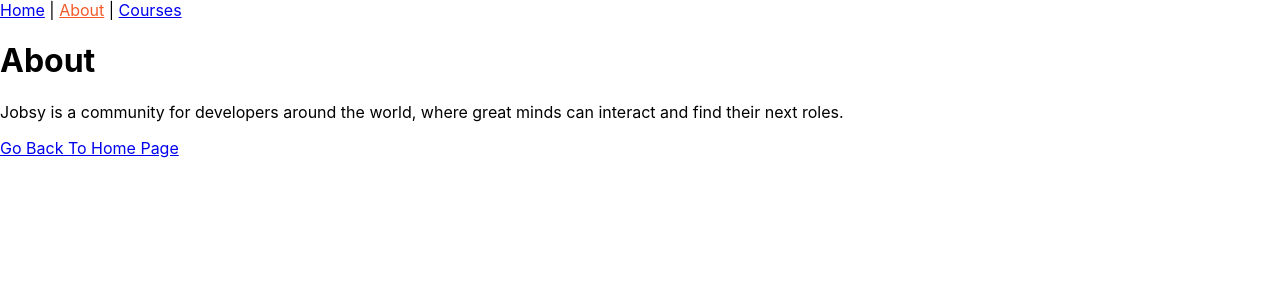
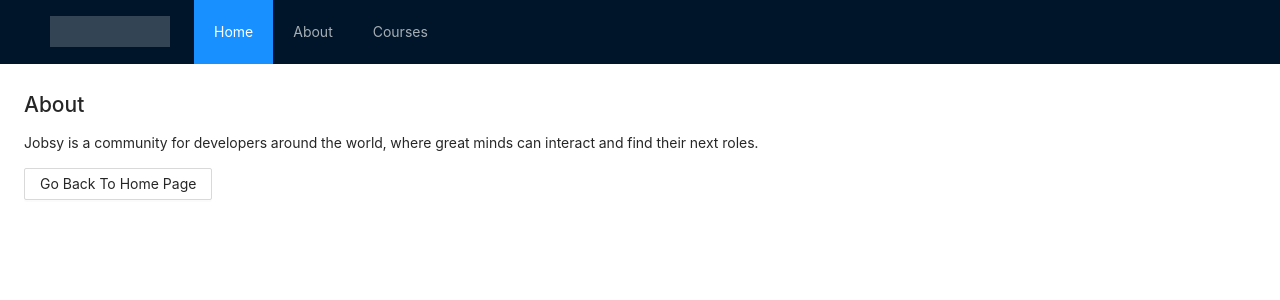
Before and after one commit to subhanahmed047/coursify, a React app: page /about in a window 1280 px wide. Shown: the top 300 px of the page. Built offline with nearby package versions, Linux system fonts and the light colour scheme; no server answers; what redux-immutable-state-invariant would draw is missing.

Commit message:
add layout to pages

```diff
--- a/src/App.js
+++ b/src/App.js
@@ -1,21 +1,22 @@
 import React from 'react';
 import { Route, Switch } from 'react-router-dom';
-import Header from './components/common/Header';
+import { Layout } from 'antd';
+import AppHeader from './components/common/AppHeader';
 import PageNotFound from './components/common/PageNotFound';
 import HomePage from './components/home/HomePage';
 import AboutPage from './components/about/AboutPage';
 import CoursesPage from './components/courses/CoursesPage';
 
 const App = () => (
-  <>
-    <Header />
+  <Layout>
+    <AppHeader />
     <Switch>
       <Route exact path="/" component={HomePage} />
       <Route path="/about" component={AboutPage} />
       <Route path="/courses" component={CoursesPage} />
       <Route component={PageNotFound} />
     </Switch>
-  </>
+  </Layout>
 );
 
 export default App;
--- a/src/components/about/AboutPage.js
+++ b/src/components/about/AboutPage.js
@@ -1,15 +1,24 @@
 import React from 'react';
 import { Link } from 'react-router-dom';
+import { Layout, Button } from 'antd';
+
+import Wrapper from '../common/Wrapper';
+
+const { Content } = Layout;
 
 const AboutPage = () => (
-  <div>
+  <Content>
+    <Wrapper>
       <h1>About</h1>
       <p>
         Jobsy is a community for developers around the world, where great minds
         can interact and find their next roles.
       </p>
+      <Button>
         <Link to="/">Go Back To Home Page</Link>
-  </div>
+      </Button>
+    </Wrapper>
+  </Content>
 );
 
 export default AboutPage;
--- /dev/null
+++ b/src/components/common/AppHeader.js
@@ -0,0 +1,40 @@
+import React from 'react';
+import { NavLink } from 'react-router-dom';
+import { Layout, Menu } from 'antd';
+import styled from 'styled-components';
+const { Header } = Layout;
+
+const Logo = styled.div`
+  width: 120px;
+  height: 31px;
+  background: rgba(255, 255, 255, 0.2);
+  margin: 16px 24px 16px 0;
+  float: left;
+`;
+
+const AppHeader = () => {
+  return (
+    <Header>
+      <Logo />
+      <Menu theme="dark" mode="horizontal" defaultSelectedKeys={['1']}>
+        <Menu.Item key="1">
+          <NavLink to="/" activeClassName="selected" exact>
+            Home
+          </NavLink>
+        </Menu.Item>
+        <Menu.Item key="2">
+          <NavLink to="about" activeClassName="selected">
+            About
+          </NavLink>
+        </Menu.Item>
+        <Menu.Item key="3">
+          <NavLink to="courses" activeClassName="selected">
+            Courses
+          </NavLink>
+        </Menu.Item>
+      </Menu>
+    </Header>
+  );
+};
+
+export default AppHeader;
--- a/src/components/common/Header.js
+++ /dev/null
@@ -1,23 +0,0 @@
-import React from 'react';
-import { NavLink } from 'react-router-dom';
-
-const Header = () => {
-  const activeStyle = { color: '#F15B2A' };
-  return (
-    <>
-      <NavLink to="/" activeStyle={activeStyle} exact>
-        Home
-      </NavLink>
-      {' | '}
-      <NavLink to="about" activeStyle={activeStyle}>
-        About
-      </NavLink>
-      {' | '}
-      <NavLink to="courses" activeStyle={activeStyle}>
-        Courses
-      </NavLink>
-    </>
-  );
-};
-
-export default Header;
--- /dev/null
+++ b/src/components/common/Wrapper.js
@@ -0,0 +1,9 @@
+import styled from 'styled-components';
+
+const Wrapper = styled.div`
+  background: #fff;
+  padding: 24px;
+  min-height: 280px;
+`;
+
+export default Wrapper;
--- /dev/null
+++ b/src/components/courses/CourseForm.js
@@ -0,0 +1,41 @@
+import React from 'react';
+import { Modal } from 'antd';
+import { Form, Input, Select } from 'antd';
+
+const { Option } = Select;
+
+const layout = {
+  labelCol: { span: 8 },
+  wrapperCol: { span: 16 },
+};
+
+const CourseForm = ({ showForm, onClose }) => {
+  const [form] = Form.useForm();
+
+  return (
+    <Modal
+      title="Add Course"
+      visible={showForm}
+      onOk={onClose}
+      onCancel={onClose}
+    >
+      <Form {...layout} form={form} name="control-hooks">
+        <Form.Item name="note" label="Note" rules={[{ required: true }]}>
+          <Input />
+        </Form.Item>
+        <Form.Item name="gender" label="Gender" rules={[{ required: true }]}>
+          <Select
+            placeholder="Select a option and change input text above"
+            allowClear
+          >
+            <Option value="male">male</Option>
+            <Option value="female">female</Option>
+            <Option value="other">other</Option>
+          </Select>
+        </Form.Item>
+      </Form>
+    </Modal>
+  );
+};
+
+export default CourseForm;
--- a/src/components/courses/CourseList.js
+++ b/src/components/courses/CourseList.js
@@ -1,40 +1,49 @@
 import React from 'react';
 import PropTypes from 'prop-types';
+import { Table } from 'antd';
+
+import { Button, Tooltip } from 'antd';
+import { EditFilled, DeleteFilled } from '@ant-design/icons';
 import { Link } from 'react-router-dom';
 
-const CourseList = ({ courses }) => (
-  <table className="table">
-    <thead>
-      <tr>
-        <th />
-        <th>Title</th>
-        <th>Author</th>
-        <th>Category</th>
-      </tr>
-    </thead>
-    <tbody>
-      {courses.map((course) => {
-        return (
-          <tr key={course.id}>
-            <td>
-              <a
-                className="btn btn-light"
-                href={'http://pluralsight.com/courses/' + course.slug}
-              >
-                Watch
-              </a>
-            </td>
-            <td>
-              <Link to={'/course/' + course.slug}>{course.title}</Link>
-            </td>
-            <td>{course.author.name}</td>
-            <td>{course.category}</td>
-          </tr>
-        );
-      })}
-    </tbody>
-  </table>
-);
+const CourseList = ({ courses }) => {
+  const columns = [
+    {
+      title: 'Title',
+      dataIndex: 'title',
+      key: 'title',
+    },
+    {
+      title: 'Author',
+      key: 'author[name]',
+      render: (text, record) => <Link to="#">{record.author.name}</Link>,
+    },
+    {
+      title: 'Category',
+      dataIndex: 'category',
+      key: 'category',
+    },
+    {
+      title: 'Action',
+      key: 'action',
+      render: (text, record) => (
+        <>
+          <Tooltip placement="top" title="Edit Course">
+            <Button type="link">
+              <EditFilled />
+            </Button>
+          </Tooltip>
+          <Tooltip placement="top" title="Delete Course">
+            <Button type="link" danger>
+              <DeleteFilled />
+            </Button>
+          </Tooltip>
+        </>
+      ),
+    },
+  ];
+  return <Table dataSource={courses} columns={columns} />;
+};
 
 CourseList.propTypes = {
   courses: PropTypes.array.isRequired,
--- a/src/components/courses/CoursesPage.js
+++ b/src/components/courses/CoursesPage.js
@@ -1,15 +1,20 @@
-import React from 'react';
+import { PlusCircleOutlined } from '@ant-design/icons';
+import { Button, Layout, PageHeader } from 'antd';
 import PropTypes from 'prop-types';
+import React, { useEffect, useState } from 'react';
 import { connect } from 'react-redux';
-import { bindActionCreators } from 'redux';
+import * as authorActions from '../../redux/actions/authorActions';
 import * as courseActions from '../../redux/actions/courseActions';
-import * as authorActions from '../../redux/actions/authorActions';
+import Wrapper from '../common/Wrapper';
+import CourseList from './CourseList';
+import CourseForm from './CourseForm';
 
-import CourseList from './CourseList';
-class CoursesPage extends React.Component {
-  componentDidMount() {
-    const { courses, authors, loadAuthors, loadCourses } = this.props;
+const { Content } = Layout;
 
+const CoursesPage = ({ courses, authors, loadAuthors, loadCourses }) => {
+  const [showForm, setShowForm] = useState(false);
+
+  useEffect(() => {
     if (courses.length === 0) {
       loadCourses().catch((err) => alert('Loading Courses Failed ' + err));
     }
@@ -17,17 +22,30 @@ class CoursesPage extends React.Component {
     if (authors.length === 0) {
       loadAuthors().catch((err) => alert('Loading Authors Failed ' + err));
     }
-  }
+  });
 
-  render() {
-    return (
-      <>
-        <h2>Courses</h2>
-        <CourseList courses={this.props.courses} />
-      </>
-    );
-  }
-}
+  return (
+    <Content>
+      <Wrapper>
+        <CourseForm showForm={showForm} onClose={() => setShowForm(false)} />
+        <PageHeader
+          className="site-page-header"
+          backIcon="false"
+          title="Courses"
+          extra={[
+            <Button
+              icon={<PlusCircleOutlined />}
+              onClick={() => setShowForm(true)}
+            >
+              Add Course
+            </Button>,
+          ]}
+        />
+        <CourseList courses={courses} />
+      </Wrapper>
+    </Content>
+  );
+};
 
 CoursesPage.propTypes = {
   loadCourses: PropTypes.func.isRequired,
@@ -55,11 +73,9 @@ const mapStateToProps = (state) => {
   };
 };
 
-const mapDispatchToProps = (dispatch) => {
-  return {
-    loadCourses: bindActionCreators(courseActions.loadCourses, dispatch),
-    loadAuthors: bindActionCreators(authorActions.loadAuthors, dispatch),
-  };
+const mapDispatchToProps = {
+  loadCourses: courseActions.loadCourses,
+  loadAuthors: authorActions.loadAuthors,
 };
 
 export default connect(mapStateToProps, mapDispatchToProps)(CoursesPage);
--- a/src/components/home/HomePage.js
+++ b/src/components/home/HomePage.js
@@ -1,12 +1,21 @@
 import React from 'react';
 import { Link } from 'react-router-dom';
+import { Layout, Button } from 'antd';
+
+import Wrapper from '../common/Wrapper';
+
+const { Content } = Layout;
 
 const HomePage = () => (
-  <div>
-    <h1>Welcome to Jobsy</h1>
-    <p>A place for developers to find their next big role</p>
-    <Link to="about">Learn More</Link>
-  </div>
+  <Content>
+    <Wrapper>
+      <h1>Welcome to Jobsy</h1>
+      <p>A place for developers to find their next big role</p>
+      <Button>
+        <Link to="about">Learn More</Link>
+      </Button>
+    </Wrapper>
+  </Content>
 );
 
 export default HomePage;
--- a/src/index.js
+++ b/src/index.js
@@ -2,6 +2,7 @@ import React from 'react';
 import ReactDOM from 'react-dom';
 import { Provider as ReduxProvider } from 'react-redux';
 import { BrowserRouter as Router } from 'react-router-dom';
+import 'antd/dist/antd.css';
 import App from './App';
 import './index.css';
 import configureStore from './redux/configureStore';
```
Lines whose indentation alone changed are shown as unchanged.
